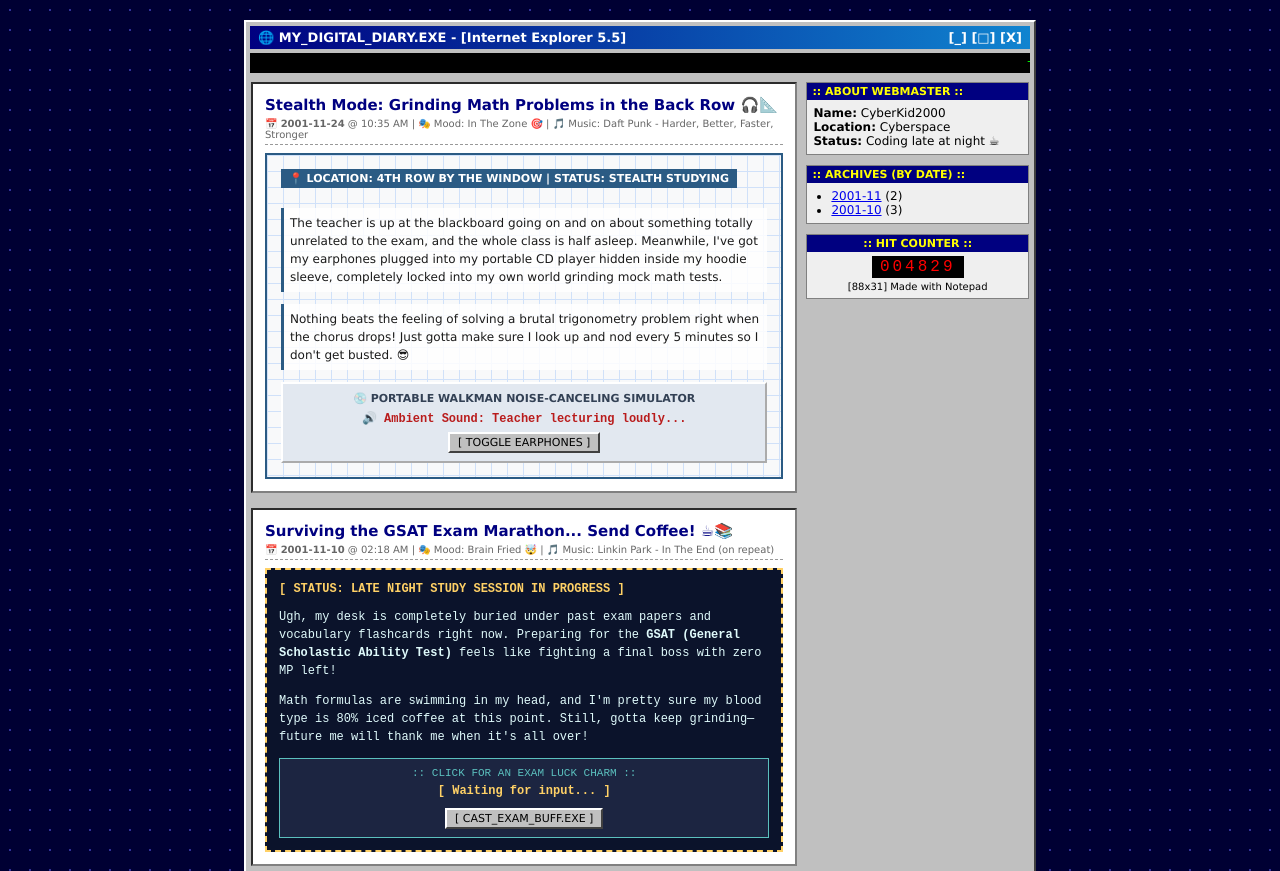
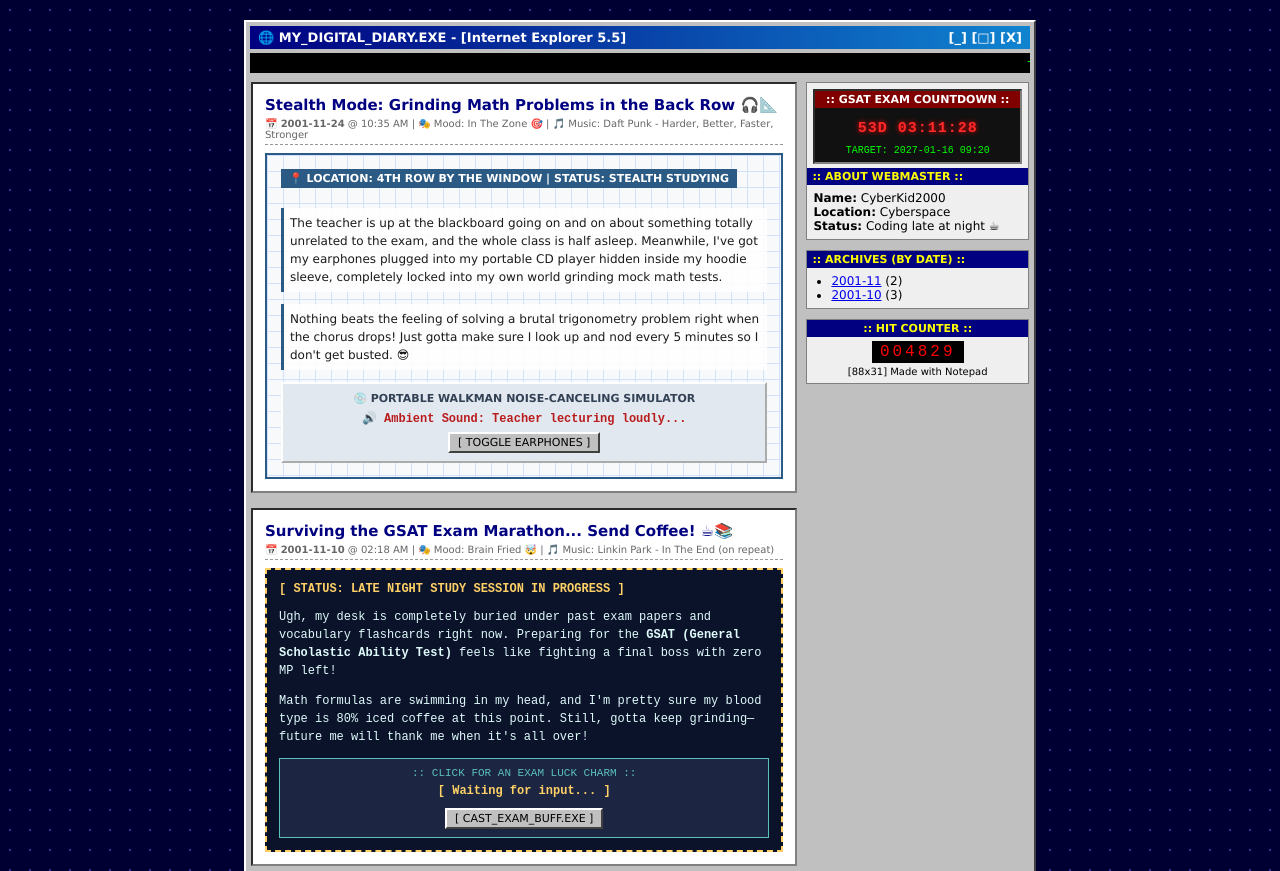
Before and after one commit to 1tzL3mon/my-y2k-blog, a plain HTML site: page index.html in a window 1280 px wide. Shown: the top 871 px of the page. Drawn offline with Linux system fonts and the light colour scheme.

Commit message:
Refactor index.html with updated content and styles

```diff
--- a/index.html
+++ b/index.html
@@ -154,6 +154,16 @@
       <!-- 右側：經典 2000 年側邊欄 -->
       <td class="sidebar-col">
         <div class="side-box">
+        <!-- 學測 LED 倒數計時器 -->
+        <div class="side-box" style="text-align:center; background-color:#111; border:2px inset #808080;">
+          <div class="side-header" style="background-color:#800000; color:#FFFFFF;">:: GSAT EXAM COUNTDOWN ::</div>
+          <div id="gsat-timer" style="color:#FF2A2A; font-family:'Courier New', monospace; font-size:15px; font-weight:bold; letter-spacing:1px; padding:6px 0; text-shadow: 0 0 5px #FF0000;">
+            LOADING...
+          </div>
+          <div style="color:#00FF00; font-family:monospace; font-size:10px; margin-top:2px;">
+            TARGET: 2027-01-16 09:20
+          </div>
+        </div>
           <div class="side-header">:: ABOUT WEBMASTER ::</div>
           <p style="margin:0;"><b>Name:</b> CyberKid2000<br>
           <b>Location:</b> Cyberspace<br>
@@ -334,6 +344,40 @@ Object.keys(archiveCounts).forEach(ym => {
 
 // 網頁載入時預設顯示全部文章
 renderPosts(null);
+  // =========================================================================
+// 學測即時倒數計時器邏輯（你可以自由修改下方的目標日期與時間）
+// =========================================================================
+const examTargetDate = new Date("2027-01-16T09:20:00").getTime();
+
+function updateCountdown() {
+  const now = new Date().getTime();
+  const distance = examTargetDate - now;
+  const timerEl = document.getElementById("gsat-timer");
+
+  if (!timerEl) return;
+
+  if (distance <= 0) {
+    timerEl.innerHTML = "EXAM TIME! GOOD LUCK!";
+    return;
+  }
+
+  const days = Math.floor(distance / (1000 * 60 * 60 * 24));
+  const hours = Math.floor((distance % (1000 * 60 * 60 * 24)) / (1000 * 60 * 60));
+  const minutes = Math.floor((distance % (1000 * 60 * 60)) / (1000 * 60));
+  const seconds = Math.floor((distance % (1000 * 60)) / 1000);
+
+  // 補零成兩位數，更有電子鐘感
+  const h = String(hours).padStart(2, '0');
+  const m = String(minutes).padStart(2, '0');
+  const s = String(seconds).padStart(2, '0');
+
+  timerEl.innerHTML = `${days}D ${h}:${m}:${s}`;
+}
+
+// 網頁載入立刻執行一次，之後每 1000 毫秒（1秒）更新一次
+updateCountdown();
+setInterval(updateCountdown, 1000);
+
 </script>
 
 </body>
```
